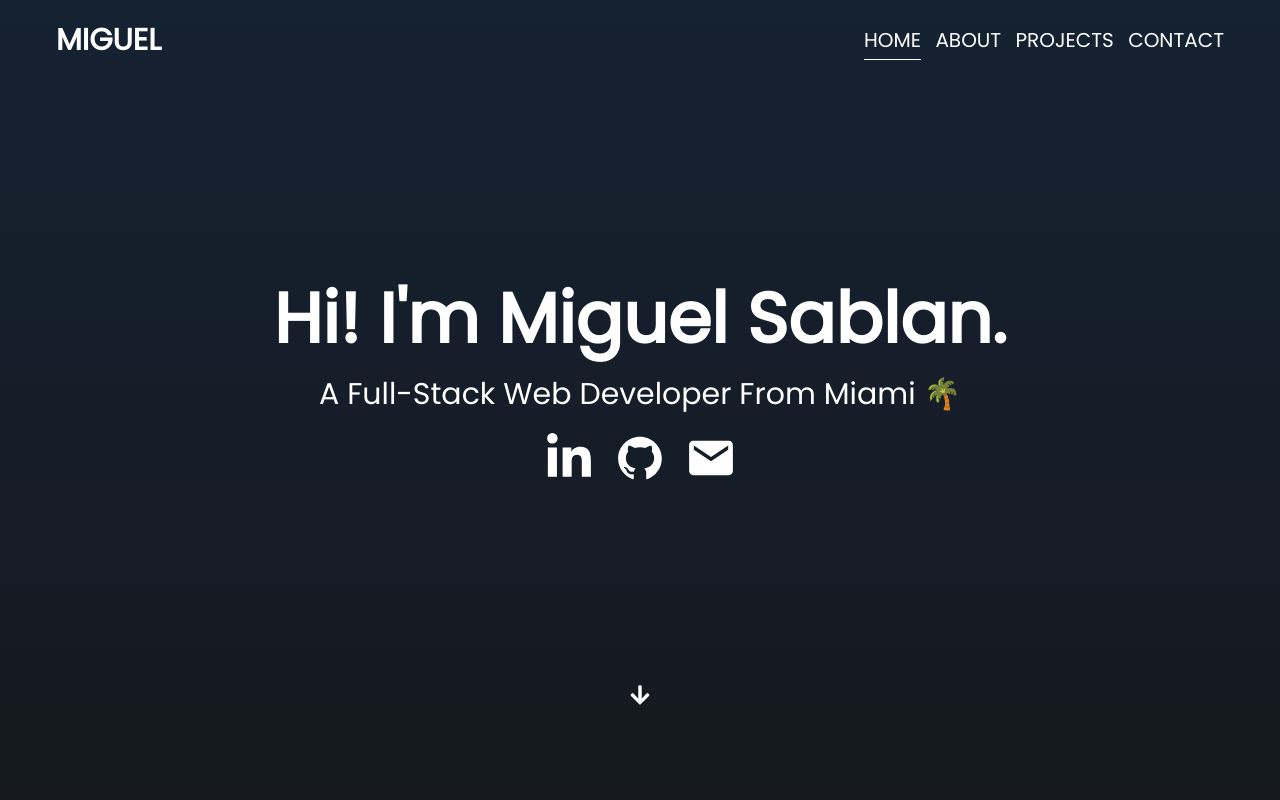
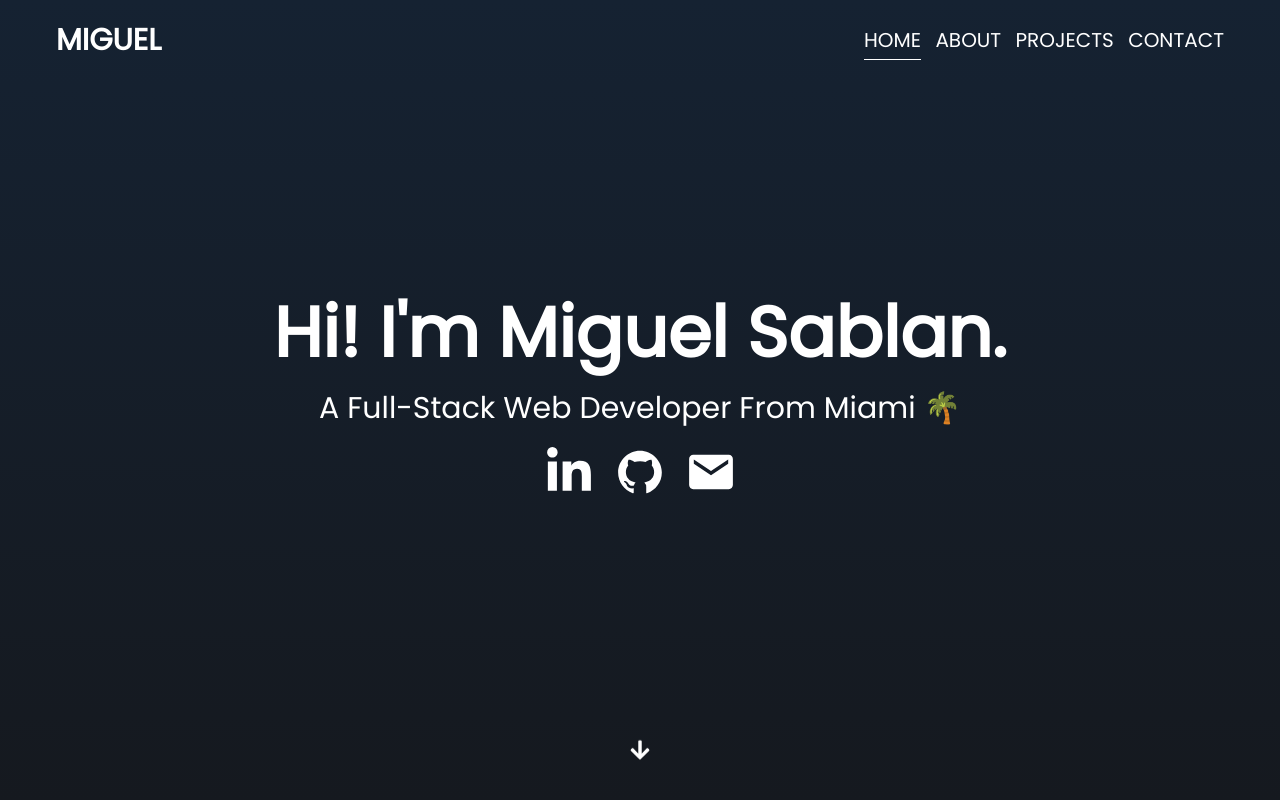
Before and after one commit to miguelSablan/portfolio-reactjs, a React (Create React App) app: page / in a window 1280 px wide. Shown: the top 800 px of the page. Built offline with nearby package versions, Linux system fonts and the light colour scheme.

Commit message:
adjusted arrow positioning

```diff
--- a/src/components/Landing/LandingSection.css
+++ b/src/components/Landing/LandingSection.css
@@ -43,6 +43,6 @@
   opacity: 0;
   animation: fadeInUp 1s forwards, bounce 1s infinite;
   animation-delay: 1.6s;
-  position: relative;
-  top: 180px;
+  position: absolute;
+  bottom: 30px;
 }
```
